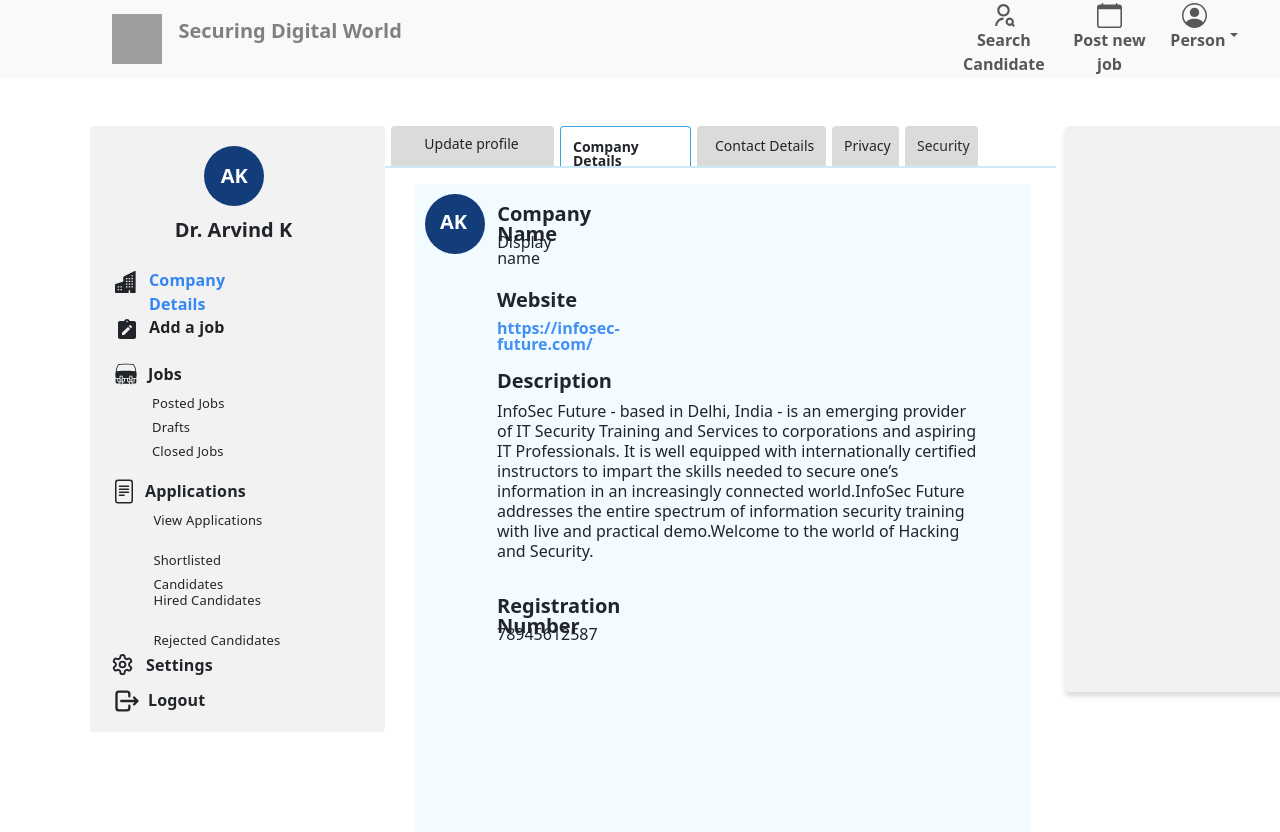
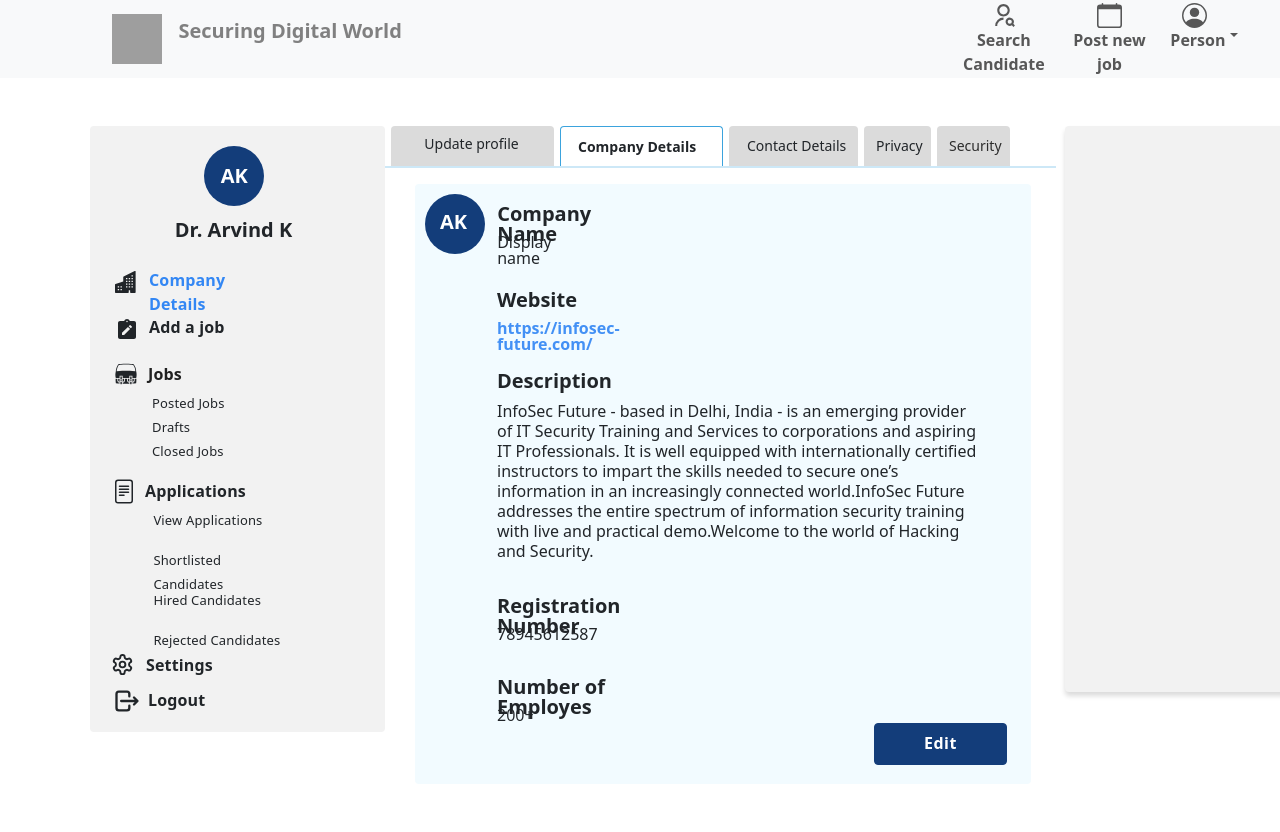
Before and after one commit to Shanky43/infosec, a React (Create React App) app: page / in a window 1280 px wide. Shown: the top 832 px of the page. After the commit the page ends 800 px from the top, so only its background shows below. Built offline with nearby package versions, Linux system fonts and the light colour scheme; grey boxes are pictures that could not be loaded.

Commit message:
all tabs are added

```diff
--- a/src/Components/Content/Content.jsx
+++ b/src/Components/Content/Content.jsx
@@ -78,7 +78,7 @@
                         </div>
                     </div>
                     <hr className='mt-0' style={{ border: "1px solid #3BA3DD" }} />
-                    <div className="tabscontent">{renderTabContent()}</div>
+                    {activeTab !== "tabv5" ? <div className="tabscontent">{renderTabContent()}</div> : <div className="tabscontent" style={{ backgroundColor: "white" }}>{renderTabContent()}</div>}
                 </div>
 
             </div>
--- a/src/Components/Content/content.css
+++ b/src/Components/Content/content.css
@@ -93,6 +93,8 @@
     font-weight: 700;
     background: linear-gradient(0deg, white, white),
         linear-gradient(0deg, #FFFFFF, #FFFFFF);
+    width: 163px;
+    text-align: center;
 }
 
 
@@ -100,7 +102,7 @@
     width: 616px;
     padding: 10px 95px 10px 10px;
     border-radius: 4px;
-    background: #E6F7FF80;
+    background-color: #E6F7FF80;
     margin-left: 30px;
 
 }
@@ -191,9 +193,21 @@
 
 .tabv1.active>div>p,
 .tabv2.active>div>p,
-.tabv3.active>div>p,
+.tabv3.active>div>p {
+    width: 300px;
+    padding-left: 5px;
+}
+
+.tabv1.active>div>p,
+.tabv2.active>div>p,
+.tabv3.active>div>p {
+    font-weight: 700;
+    padding-left: 5px;
+}
+
+
 .tabv4.active>div>p,
 .tabv5.active>div>p {
     font-weight: 700;
-    padding-left: -3px;
+    padding-left: 35px;
 }
--- a/src/Pages/ContentTabs/Tabv2/Tabv2.jsx
+++ b/src/Pages/ContentTabs/Tabv2/Tabv2.jsx
@@ -55,8 +55,21 @@
                 </div>
 
                 {/* Number of employee section start here */}
+                <div className="EmployeeNumberSection">
+                    <div className="employeeNumbers">
+                        <p>Number of Employes</p>
+                    </div>
+                    <div className="numberOfEmployees">
+                        <p>{"200"}+</p>
+                    </div>
+                </div>
 
-
+                {/* edit button for company section start here */}
+                <div className="CompanyDetailsEditButton">
+                    <div className="Edit_button">
+                        <p>Edit</p>
+                    </div>
+                </div>
             </div>
 
         </div>
--- a/src/Pages/ContentTabs/Tabv2/tabv2.css
+++ b/src/Pages/ContentTabs/Tabv2/tabv2.css
@@ -1,5 +1,5 @@
 .CompanyDetails {
-    height: 628px;
+    height: 580px;
     border-radius: 4px;
 }
 
@@ -202,5 +202,71 @@
     line-height: 16px;
     letter-spacing: 0em;
     text-align: left;
+}
+
+.EmployeeNumberSection {
+    width: 203px;
+    height: 46px;
+    margin-top: 35px;
+    margin-left: 72px
+}
+
+.employeeNumbers {
+    width: 203px;
+    height: 20px;
+    /* border: 1px solid #133D7A; */
+}
+
+.employeeNumbers>p {
+    font-size: 20px;
+    font-weight: 600;
+    line-height: 20px;
+    letter-spacing: 0em;
+    text-align: left;
+}
+
+.numberOfEmployees {
+    margin-top: 10px;
+    width: 37px;
+    height: 16px;
+}
+
+.numberOfEmployees>p {
+    font-family: Open Sans;
+    font-size: 16px;
+    font-weight: 400;
+    line-height: 16px;
+    letter-spacing: 0em;
+    text-align: left;
+}
+
+.CompanyDetailsEditButton {
+    width: 133px;
+    height: 42px;
+    margin-left: 449px;
+    padding: 12px 20px 12px 20px;
+    border-radius: 4px;
+    border: 1px;
+    gap: 10px;
+    border: 1px solid #133D7A;
+    background-color: #133D7A;
+    cursor: pointer;
 
 }
+
+.Edit_button {
+    display: flex;
+    justify-content: center;
+    align-items: center;
+    margin-top: -5px;
+}
+
+.Edit_button>p {
+    font-size: 16px;
+    font-weight: 600;
+    line-height: 24px;
+    letter-spacing: 0.5px;
+    text-align: left;
+    color: white;
+    text-align: center;
+}
--- a/src/Pages/ContentTabs/Tabv3/Tabv3.jsx
+++ b/src/Pages/ContentTabs/Tabv3/Tabv3.jsx
@@ -1,8 +1,56 @@
 import React from 'react'
+import "./tabv3.css"
 
 const Tabv3 = () => {
   return (
-    <div>Tabv3</div>
+    <div className='tab3'>
+      <div className="frame163">
+        {/* contact person name starts here */}
+        <div className="contactPersonName">
+          <div className="ContactPerson">
+            <p>Contact Person Name</p>
+          </div>
+          <div className="userContactName">
+            <p>{"Mr. Saurabh Sable"}</p>
+          </div>
+        </div>
+        {/* Person contact number starts here  */}
+        <div className="personContactNumber">
+          <div className="ContactNumber">
+            <p>Contact Number</p>
+          </div>
+          <div className="userContactNumber">
+            <p>{"9632587410"}</p>
+          </div>
+        </div>
+
+        {/* Email address starts here */}
+        <div className="ContactEmailAdress">
+          <div className="EmailAdress">
+            <p>Email Address</p>
+          </div>
+          <div className="userEmailAddress">
+            <p>{"xyz232@gmail.com"}</p>
+          </div>
+        </div>
+        {/* designation start here */}
+        <div className="ContactDesignationSection">
+          <div className="ContactDesignation">
+            <p>Designation</p>
+          </div>
+          <div className="userContactDesignation">
+            <p>{"UI/UX Designer"}</p>
+          </div>
+        </div>
+        {/* edit button start here  */}
+        <div className="editContactDetails">
+          <div className="contactEdit">
+            <p>Edit</p>
+          </div>
+        </div>
+
+      </div>
+    </div>
   )
 }
 
--- /dev/null
+++ b/src/Pages/ContentTabs/Tabv3/tabv3.css
@@ -0,0 +1,178 @@
+.tab3 {
+    height: 420px;
+}
+
+.frame163 {
+    width: 586px;
+    height: 562px;
+    /* border: 1px solid red; */
+}
+
+.contactPersonName {
+    width: 426px;
+    height: 27.218935012817383px;
+    margin-top: 67px;
+    /* border: 1px solid red; */
+    display: flex;
+    justify-content: space-between;
+}
+
+.ContactPerson {
+    width: 211px;
+    height: 27.218935012817383px;
+    /* border: 1px solid black; */
+}
+
+.ContactPerson>p {
+    font-size: 20px;
+    font-weight: 600;
+    line-height: 20px;
+    letter-spacing: 0em;
+    text-align: left;
+}
+
+.userContactName {
+    /* border: 1px solid black; */
+    width: 137px;
+    height: 27.218935012817383px;
+}
+
+.userContactName>p {
+    font-size: 16px;
+    font-weight: 400;
+    line-height: 16px;
+    letter-spacing: 0em;
+    text-align: left;
+}
+
+.personContactNumber {
+    width: 381px;
+    height: 27.218935012817383px;
+    margin-top: 70.78px;
+    display: flex;
+    justify-content: space-between;
+}
+
+.ContactNumber {
+    width: 161px;
+    height: 27.218935012817383px;
+}
+
+.ContactNumber>p {
+    font-size: 20px;
+    font-weight: 600;
+    line-height: 20px;
+    letter-spacing: 0em;
+    text-align: left;
+}
+
+.userContactNumber {
+    width: 92px;
+    height: 21.775148391723633px;
+}
+
+.userContactNumber>p {
+    font-size: 16px;
+    font-weight: 400;
+    line-height: 16px;
+    letter-spacing: 0em;
+    text-align: left;
+}
+
+.ContactEmailAdress {
+    width: 432px;
+    height: 27.218935012817383px;
+    margin-top: 70.78px;
+    display: flex;
+    justify-content: space-between;
+}
+
+.EmailAdress {
+    width: 137px;
+    height: 27.218935012817383px;
+}
+
+.EmailAdress>p {
+    font-size: 20px;
+    font-weight: 600;
+    line-height: 20px;
+    letter-spacing: 0em;
+    text-align: left;
+}
+
+.userEmailAddress {
+    width: 143px;
+    height: 20px;
+}
+
+.userEmailAddress>p {
+    font-size: 16px;
+    font-weight: 400;
+    line-height: 20px;
+    letter-spacing: 0em;
+    text-align: left;
+}
+
+.ContactDesignationSection {
+    margin-top: 70.78px;
+    width: 403px;
+    height: 27.218935012817383px;
+    display: flex;
+    justify-content: space-between;
+}
+
+.ContactDesignation {
+    width: 116px;
+    height: 27.218935012817383px;
+}
+
+.ContactDesignation>p {
+    font-size: 20px;
+    font-weight: 600;
+    line-height: 20px;
+    letter-spacing: 0em;
+    text-align: left;
+}
+
+.userContactDesignation {
+    width: auto;
+    height: 21.775148391723633px;
+}
+
+.userContactDesignation>p {
+    font-size: 16px;
+    font-weight: 400;
+    line-height: 16px;
+    letter-spacing: 0em;
+    text-align: left;
+
+}
+
+.editContactDetails {
+    width: 133px;
+    height: 42px;
+    margin-top: 50px;
+    margin-left: 461px;
+    padding: 12px 20px 12px 20px;
+    border-radius: 4px;
+    border: 1px;
+    gap: 10px;
+    background-color: #133D7A;
+    cursor: pointer;
+}
+
+.contactEdit {
+    display: flex;
+    justify-content: center;
+    align-items: center;
+    margin-top: -4px;
+}
+
+.contactEdit>p {
+    font-size: 16px;
+    font-weight: 600;
+    line-height: 24px;
+    letter-spacing: 0.5px;
+    text-align: left;
+    color: white;
+}
--- a/src/Pages/ContentTabs/Tabv4/Tabv4.jsx
+++ b/src/Pages/ContentTabs/Tabv4/Tabv4.jsx
@@ -2,7 +2,13 @@
 
 const Tabv4 = () => {
   return (
-    <div>Tabv4</div>
+    <div>
+      <div className="privacy">
+        <h4>Privacy</h4>
+        <p>Lorem ipsum dolor sit amet consectetur adipisicing elit. Saepe laudantium sunt commodi suscipit rem atque modi? Sequi ipsa illum, unde eius tenetur illo sunt iure iste voluptas minus consequatur dignissimos.
+          Asperiores corrupti ad sit perspiciatis corporis eum vero earum distinctio? Id est consequatur ullam perspiciatis alias! Cumque voluptatem rerum veniam corporis unde optio, quis sunt, nostrum veritatis quisquam similique quaerat?</p>
+      </div>
+    </div>
   )
 }
 
--- a/src/Pages/ContentTabs/Tabv5/Tabv5.jsx
+++ b/src/Pages/ContentTabs/Tabv5/Tabv5.jsx
@@ -1,8 +1,14 @@
 import React from 'react'
+import "./tabv5.css"
 
 const Tabv5 = () => {
     return (
-        <div>Tabv5</div>
+        <div className="mainTab5">
+            <div className='tab5'>
+                .security
+
+            </div>
+        </div>
     )
 }
 
--- /dev/null
+++ b/src/Pages/ContentTabs/Tabv5/tabv5.css
@@ -0,0 +1,9 @@
+.tab5 {
+    margin-top: 152px;
+    /* border: 1px solid red; */
+    height: 205px;
+    padding: 55px 202px 55px 29px;
+    border-radius: 4px;
+    gap: 10px;
+    background-color: #E6F7FF80;
+}
```
